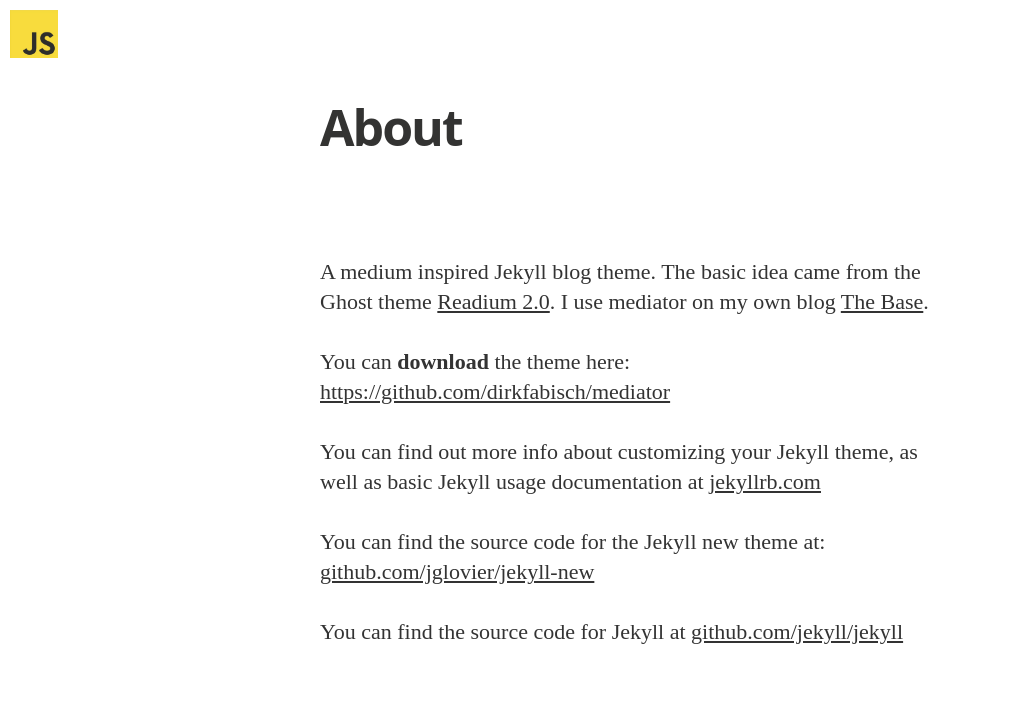
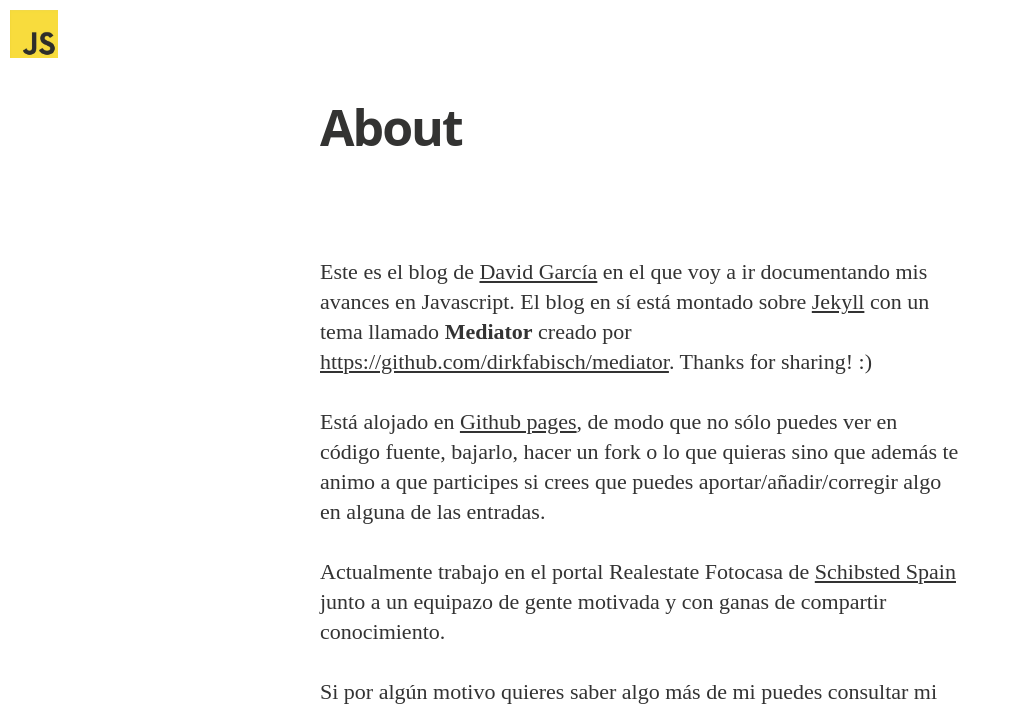
Before and after one commit to davecarter/jsblog, a Jekyll site: the page built from about.md, in a window 1280 px wide, cut to the strip 0-712 px from the top of the page. Shown: the whole strip, without its empty margins (0-1011 px from the left). Built offline with Jekyll 4.4.1, drawn with Linux system fonts in a browser that asks for light colours; nearby versions of some CDN libraries; some web fonts are replaced; Markdown is read by kramdown in place of the engine named in the settings.

Commit message:
added about blog page

```diff
--- a/about.md
+++ b/about.md
@@ -4,14 +4,10 @@ title: About
 permalink: /about/
 ---
 
-A medium inspired Jekyll blog theme. The basic idea came from the Ghost theme
-[Readium 2.0](http://www.svenread.com/readium-ghost-theme/). I use mediator on my own blog [The Base](blog.base68.com).
+Este es el blog de [David García](https://twitter.com/d4vecarter) en el que voy a ir documentando mis avances en Javascript. El blog en sí está montado sobre [Jekyll](http://jekyllrb.com/) con un tema llamado **Mediator** creado por [https://github.com/dirkfabisch/mediator](https://github.com/dirkfabisch/mediator). Thanks for sharing! :)
 
-You can **download** the theme here:
-[https://github.com/dirkfabisch/mediator](https://github.com/dirkfabisch/mediator)
+Está alojado en [Github pages](https://github.com/davecarter/jsblog), de modo que no sólo puedes ver en código fuente, bajarlo, hacer un fork o lo que quieras sino que además te animo a que participes si crees que puedes aportar/añadir/corregir algo en alguna de las entradas.
 
-You can find out more info about customizing your Jekyll theme, as well as basic Jekyll usage documentation at [jekyllrb.com](http://jekyllrb.com/)
+Actualmente trabajo en el portal Realestate Fotocasa de [Schibsted Spain](http://www.schibsted.es/) junto a un equipazo de gente motivada y con ganas de compartir conocimiento.
 
-You can find the source code for the Jekyll new theme at: [github.com/jglovier/jekyll-new](https://github.com/jglovier/jekyll-new)
-
-You can find the source code for Jekyll at [github.com/jekyll/jekyll](https://github.com/jekyll/jekyll)
+Si por algún motivo quieres saber algo más de mi puedes consultar mi [perfil en LinkedIn](https://www.linkedin.com/in/davidgarciaontivero)
```
